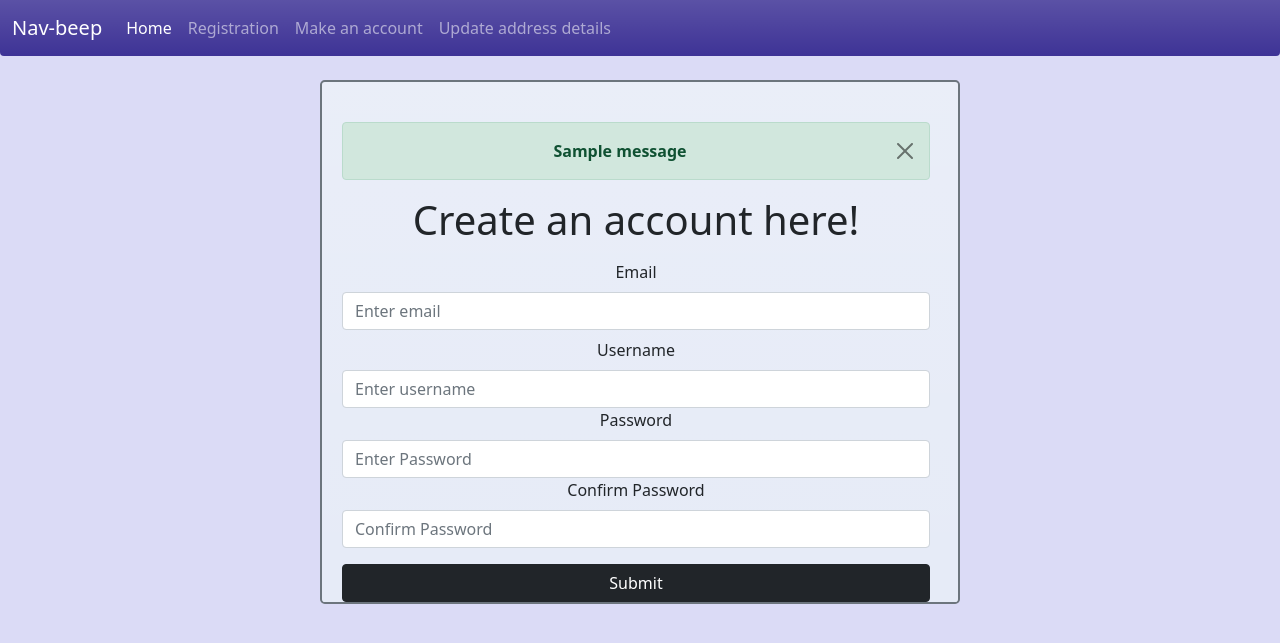
After one commit to Navi-beep/phone_book, a Flask app: page /createacct in a window 1280 px wide. The commit adds this page. Shown: the top 643 px of the page. Run offline with Flask 2, Linux system fonts and the light colour scheme; tables that the repository leaves empty hold one stand-in row (values such as "Sample post"); one stand-in notice (Sample message) is shown; some libraries are stand-ins or nearby versions.

Commit message:
added user, removed regis

```diff
--- a/app/forms.py
+++ b/app/forms.py
@@ -1,10 +1,17 @@
 from flask_wtf import FlaskForm
-from wtforms import StringField, SubmitField
-from wtforms.validators import DataRequired
+from wtforms import StringField, SubmitField, PasswordField
+from wtforms.validators import DataRequired, EqualTo
 
-class RegisterForm(FlaskForm):
-    first_name = StringField('First Name', validators=[DataRequired()])
-    last_name = StringField('Last Name', validators=[DataRequired()])
-    phone_number = StringField('Phone Number', validators=[DataRequired()])
-    address = StringField('Address', validators=[DataRequired()])
+#class RegisterForm(FlaskForm):
+#    first_name = StringField('First Name', validators=[DataRequired()])
+#    last_name = StringField('Last Name', validators=[DataRequired()])
+#    phone_number = StringField('Phone Number', validators=[DataRequired()])
+#    address = StringField('Address', validators=[DataRequired()])
+ #   submit = SubmitField()
+
+class Create_account(FlaskForm):
+    email = StringField('Email', validators=[DataRequired()])
+    username = StringField('Username', validators=[DataRequired()])
+    password = PasswordField('Password', validators=[DataRequired()])
+    confirm_pass = PasswordField('Confirm Password', validators=[DataRequired(), EqualTo('password')])
     submit = SubmitField()
--- a/app/routes.py
+++ b/app/routes.py
@@ -1,7 +1,7 @@
 from app import app
-from flask import render_template, redirect, url_for
-from app.forms import RegisterForm
-from app.models import Contact
+from flask import render_template, redirect, url_for, flash
+from app.forms import Create_account
+from app.models import User
 
 
 
@@ -9,16 +9,19 @@ from app.models import Contact
 def index():
     return render_template('index.html')
 
-@app.route('/regis', methods=['GET', 'POST'])
-def regis():
-    form = RegisterForm()
+@app.route('/createacct', methods=['GET', 'POST'])
+def createacct():
+    form = Create_account()
     if form.validate_on_submit():
         print('Form is validated. NICE')
-        first_name = form.first_name.data
-        last_name = form.last_name.data
-        phone_number = form.phone_number.data
-        address = form.address.data
-        new_contact = Contact(first_name=first_name, last_name=last_name, phone_number = phone_number, address=address)
-        print(f"{new_contact.first_name} has been added to address book.")
+        email = form.email.data
+        username = form.username.data
+        password = form.password.data
+        existing_user = User.query.filter((User.email == email) | (User.username == username)).first()
+        if existing_user:
+            flash('A user with that username or email already exists!', 'danger')
+            return redirect(url_for('createacct'))
+        new_user = User(email=email, username=username, password=password)
+        flash(f"{new_user.username} has been added to page!", "success")
         return redirect(url_for('index'))
-    return render_template('regis.html', form=form)
+    return render_template('createacct.html', form=form)
--- /dev/null
+++ b/app/templates/alerts.html
@@ -0,0 +1,10 @@
+{% with messages = get_flashed_messages(with_categories=True) %}
+    {% if messages %}
+        {% for category, message in messages %}
+            <div class="alert alert-{{ category }} alert-dismissible fade show" role="alert">
+                <strong>{{ message }}</strong>
+                <button type="button" class="btn-close" data-bs-dismiss="alert" aria-label="Close"></button>
+            </div>
+        {% endfor %}
+    {% endif %}
+{% endwith %}
--- a/app/templates/base.html
+++ b/app/templates/base.html
@@ -22,8 +22,9 @@
                     <ul class="navbar-nav me-auto mb-2 mb-lg-0">
                     <li class="nav-item">
                     <a class="nav-link active" aria-current="page" href="{{ url_for('index') }}">Home</a> </li>
-                    <li class="nav-item"> <a class="nav-link" href="/regis">Registration</a></li>
-                    <li class="nav-item"> <a class="nav-link" href="#">Beans</a></li>
+                    <li class="nav-item"> <a class="nav-link" href="#">Registration</a></li>
+                    <li class="nav-item"> <a class="nav-link" href="/createacct">Make an account</a></li>
+                    <li class="nav-item"> <a class="nav-link" href="#">Update address details</a></li>
                     </ul>
               </div>
             </div>
@@ -34,6 +35,8 @@
         <div class="d-flex p-2 w-50 text-dark align-items-center container mt-4 text-center border border-secondary border-2 rounded-3 bg-gradient" style="background-color: #e6ebf7;">
             <div class="row w-100">
                 <div class="mt-3 m-2 p-3 text-center" style="height: 480px;">
+            {% include 'alerts.html' %}
+
             {% block content %}
             {% endblock content %}
             </div>
--- /dev/null
+++ b/app/templates/createacct.html
@@ -0,0 +1,31 @@
+{% extends 'base.html' %}
+
+{% block title %} Homes {% endblock title %}
+
+
+{% block content %}
+
+<h1 class="h1">Create an account here!</h1>
+
+<form method="post">
+    {{ form.csrf_token }}
+    <div class="form_group">
+        {{ form.email.label(class='fn mt-2')}}
+        {{ form.email(class='form-control mt-2', placeholder='Enter email') }}
+
+        {{ form.username.label(class='ln mt-2') }}
+        {{ form.username(class='form-control mt-2', placeholder='Enter username') }}
+
+        {{ form.password.label }}
+        {{ form.password(class='form-control mt-2', placeholder='Enter Password') }}
+
+        {{ form.confirm_pass.label }}
+        {{ form.confirm_pass(class='form-control mt-2', placeholder='Confirm Password') }}
+
+        {{ form.submit(class='btn btn-dark w-100 mt-3') }}
+
+    </div>
+
+</form>
+
+{% endblock content %}
```
Also changed, not shown: app/models.py (+37 -16 lines), migrations/versions/4de9ddba327d_.py (renamed from migrations/versions/67c9762a5f18_first_migration.py, +11 -11 lines).
